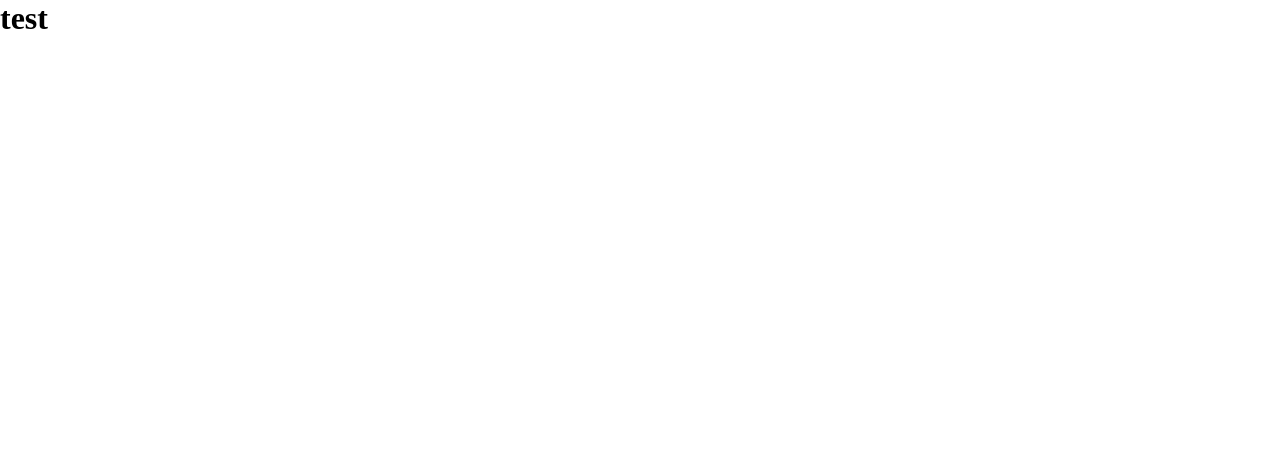
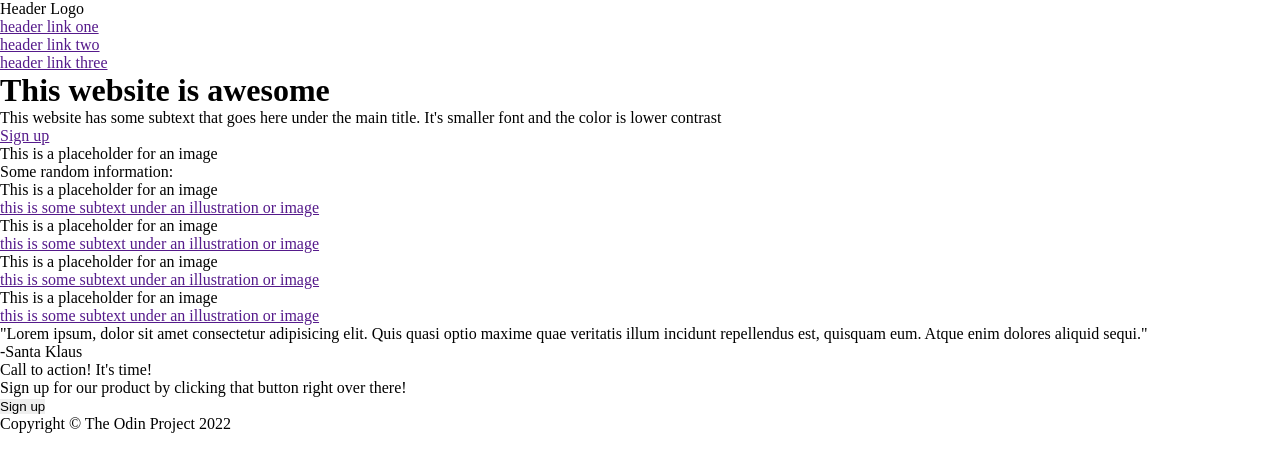
Before and after one commit to araujodanield/odin-landing-page, a plain HTML site: page index.html in a window 1280 px wide. Drawn offline with Linux system fonts and the light colour scheme.

Commit message:
Create all the structure of the project

```diff
--- a/index.html
+++ b/index.html
@@ -8,6 +8,54 @@
 </head>
 
 <body>
-    <h1>test</h1>
+    <div class="header">
+        <p class="logo">Header Logo</p>
+        <ul class="header-links">
+            <li><a class="header-links"href="">header link one</a></li>
+            <li><a class="header-links"href="">header link two</a></li>
+            <li><a class="header-links"href="">header link three</a></li>
+        </ul>
+    </div>
+
+    <div class="welcome">
+        <div class="left">
+            <h1>This website is awesome</h1>
+            <p>This website has some subtext that goes here under the main title. It's smaller font and the color is lower contrast</p>
+            <a href="">Sign up</a>
+        </div>
+
+        <div class="right">
+            This is a placeholder for an image
+        </div>
+    </div>
+
+    <div class="info-links">
+        <p>Some random information:</p>
+        <ul>
+            <div class="image">This is a placeholder for an image</div>
+            <li><a href="">this is some subtext under an illustration or image</a></li>
+            <div class="image">This is a placeholder for an image</div>
+            <li><a href="">this is some subtext under an illustration or image</a></li>
+            <div class="image">This is a placeholder for an image</div>
+            <li><a href="">this is some subtext under an illustration or image</a></li>
+            <div class="image">This is a placeholder for an image</div>
+            <li><a href="">this is some subtext under an illustration or image</a></li>
+        </ul>
+    </div>
+
+    <div class="quote">
+        <p>"Lorem ipsum, dolor sit amet consectetur adipisicing elit. Quis quasi optio maxime quae veritatis illum incidunt repellendus est, quisquam eum. Atque enim dolores aliquid sequi."</p>
+        <p>-Santa Klaus</p>
+    </div>
+
+    <div class="signup">
+        <p>Call to action! It's time!</p>
+        <p>Sign up for our product by clicking that button right over there!</p>
+        <button>Sign up</button>
+    </div>
+
+    <div class="footer">
+        <p>Copyright &copy; The Odin Project 2022</p>
+    </div>
 </body>
 </html>
```
